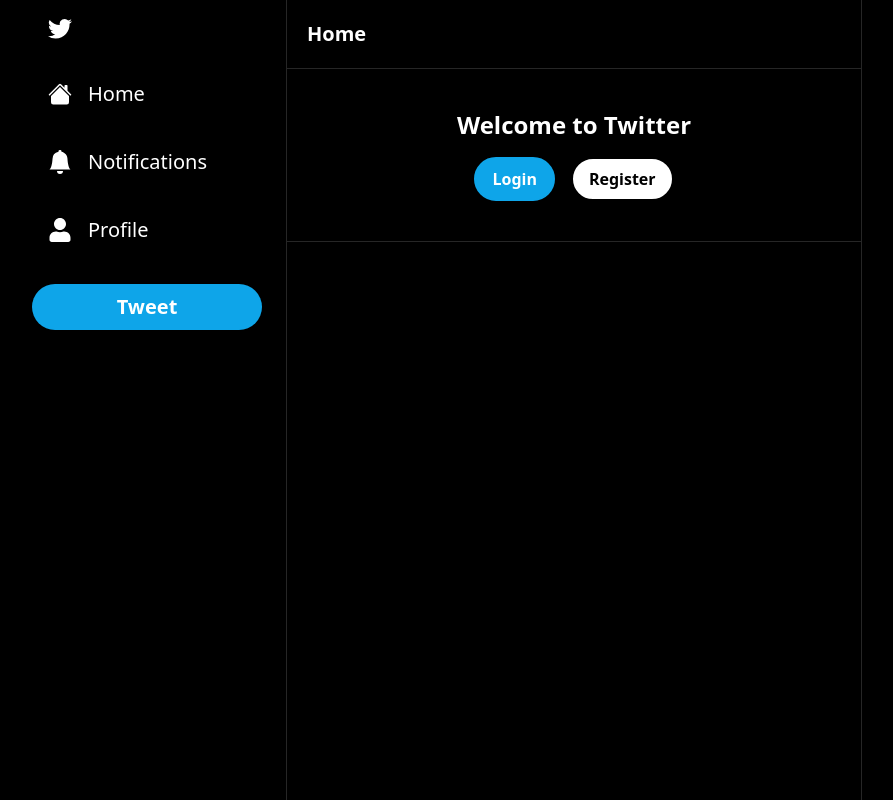
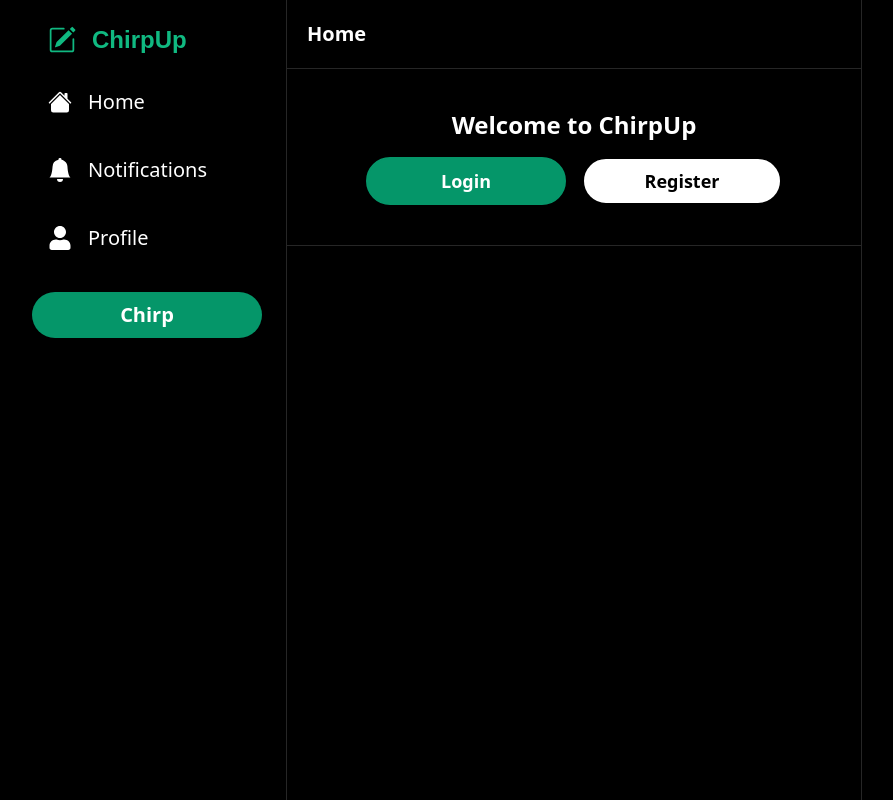
Before and after one commit to shazzad5709/KichirMichir, a Next.js app: page / in a window 1280 px wide. Shown: the whole page, without its empty margins (66-959 px from the left). Built offline with nearby package versions, Linux system fonts and the light colour scheme; no server answers; the database is empty.

Commit message:
changed some stylings

```diff
--- a/components/Button.tsx
+++ b/components/Button.tsx
@@ -29,11 +29,11 @@
         hover:opacity-80
         transition
         border-2
-        ${fullWidth ? 'w-full' : 'w-fit'}
-        ${secondary ? 'bg-white' : 'bg-sky-500'}
+        ${fullWidth ? 'w-full' : 'w-[200px]'}
+        ${secondary ? 'bg-white' : 'bg-emerald-600'}
         ${secondary ? 'text-black' : 'text-white'}
-        ${secondary ? 'border-black' : 'border-sky-500'}
-        ${large ? 'text-xl' : 'text-md'}
+        ${secondary ? 'border-black' : 'border-emerald-600'}
+        ${large ? 'text-xl' : 'text-lg'}
         ${large ? 'px-5' : 'px-4'}
         ${large ? 'py-3' : 'py-2'}
         ${outline ? 'bg-transparent' : ''}
--- a/components/Form.tsx
+++ b/components/Form.tsx
@@ -90,7 +90,7 @@
         </div>
       ) : (
         <div className="py-8">
-          <h1 className="text-white text-2xl text-center mb-4 font-bold">Welcome to Twitter</h1>
+          <h1 className="text-white text-2xl text-center mb-4 font-bold">Welcome to ChirpUp</h1>
           <div className="flex flex-row items-center justify-center gap-4">
             <Button label="Login" onClick={loginModal.onOpen} />
             <Button label="Register" onClick={registerModal.onOpen} secondary />
--- a/components/Input.tsx
+++ b/components/Input.tsx
@@ -27,7 +27,7 @@
           rounded-md
           outline-none
           text-white
-          focus:border-sky-500
+          focus:border-emerald-500
           focus:border-2
           transition
           disabled:bg-neutral-900
--- a/components/layout/FollowBar.tsx
+++ b/components/layout/FollowBar.tsx
@@ -1,8 +1,10 @@
 import useUsers from '@/hooks/useUsers';
 
 import Avatar from '../Avatar';
+import useCurrentUser from '@/hooks/useCurrentUser';
 
 const FollowBar = () => {
+  const { data: currentUser } = useCurrentUser();
   const { data: users = [] } = useUsers();
 
   if (users.length === 0) {
@@ -10,6 +12,8 @@
   }
 
   return (
+    <>
+      {currentUser? (
         <div className="px-6 py-4 hidden lg:block">
           <div className="bg-neutral-800 rounded-xl p-4">
             <h2 className="text-white text-xl font-semibold">Who to follow</h2>
@@ -26,6 +30,9 @@
               </div>
             </div>
           </div>
+        ) : (<></>)
+      }
+    </>
   );
 };
 
--- a/components/layout/Sidebar.tsx
+++ b/components/layout/Sidebar.tsx
@@ -7,7 +7,7 @@
 
 import SidebarItem from './SidebarItem';
 import SidebarLogo from './SidebarLogo';
-import SidebarTweetButton from './SidebarTweetButton';
+import SidebarTweetButton from './SidebarChirpButton';
 
 const Sidebar = () => {
   const { data: currentUser } = useCurrentUser();
--- a/components/layout/SidebarTweetButton.tsx
+++ b/components/layout/SidebarChirpButton.tsx
@@ -1,11 +1,11 @@
 import { useCallback } from "react";
-import { FaFeather } from "react-icons/fa";
+import { FaPencilAlt } from "react-icons/fa";
 import { useRouter } from "next/router";
 
 import useLoginModal from "@/hooks/useLoginModal";
 import useCurrentUser from "@/hooks/useCurrentUser";
 
-const SidebarTweetButton = () => {
+const SidebarChirpButton = () => {
   const router = useRouter();
   const loginModal = useLoginModal();
   const { data: currentUser } = useCurrentUser();
@@ -30,12 +30,12 @@
         flex
         items-center
         justify-center
-        bg-sky-500
+        bg-emerald-600
         hover:bg-opacity-80
         transition
         cursor-pointer
       ">
-        <FaFeather size={24} color="white" />
+        <FaPencilAlt size={24} color="white" />
       </div>
       <div className="
         mt-6
@@ -44,7 +44,7 @@
         px-4
         py-2
         rounded-full
-        bg-sky-500
+        bg-emerald-600
         hover:bg-opacity-90
         cursor-pointer
       ">
@@ -57,11 +57,11 @@
             text-white
             text-[20px]
         ">
-          Tweet
+          Chirp
         </p>
       </div>
     </div>
   );
 };
 
-export default SidebarTweetButton;
+export default SidebarChirpButton;
--- a/components/layout/SidebarItem.tsx
+++ b/components/layout/SidebarItem.tsx
@@ -58,7 +58,10 @@
         lg:flex
         items-row
         gap-4
-        p-4
+        w-full
+        px-4
+        my-2
+        py-2
         rounded-full
         hover:bg-slate-300
         hover:bg-opacity-10
--- a/components/layout/SidebarLogo.tsx
+++ b/components/layout/SidebarLogo.tsx
@@ -1,14 +1,15 @@
-import { useRouter } from "next/router";
-import { BsTwitter } from "react-icons/bs";
+import { useRouter } from 'next/router';
+import { BsPencilSquare } from 'react-icons/bs';
 
 const SidebarLogo = () => {
   const router = useRouter();
 
   return (
-    <div
-      onClick={() => router.push('/')}
-      className="
+    <div className='flex' onClick={() => router.push('/')}>
+      <div
+        className='
         rounded-full
+        lg:hidden
         h-14
         w-14
         p-4
@@ -18,8 +19,43 @@
         hover:bg-blue-300
         hover:bg-opacity-10
         cursor-pointer
-    ">
-      <BsTwitter size={28} color="white" />
+    '
+      >
+        <BsPencilSquare size={28} className='text-emerald-500' />
+      </div>
+      <div
+        className='
+        relative
+        hidden
+        lg:flex
+        items-row
+        gap-4
+        w-full
+        px-4
+        mt-4
+        py-2
+        rounded-full
+        hover:bg-slate-300
+        hover:bg-opacity-10
+        cursor-pointer
+        items-center
+        '
+      >
+        <BsPencilSquare size={28} className='text-emerald-500' />
+        <p
+          className='
+            hidden
+            lg:block
+            text-center
+            text-2xl
+            font-bold
+            font-poppins
+            text-emerald-500
+          '
+        >
+          ChirpUp
+        </p>
+      </div>
     </div>
   );
 };
--- a/styles/globals.css
+++ b/styles/globals.css
@@ -1,6 +1,9 @@
 @tailwind base;
 @tailwind components;
 @tailwind utilities;
+
+@import url('https://fonts.googleapis.com/css2?family=Play&display=swap');
+@import url('https://fonts.googleapis.com/css2?family=Poppins&display=swap');
 
 :root {
   @apply h-full bg-black
--- a/tailwind.config.js
+++ b/tailwind.config.js
@@ -6,7 +6,12 @@
     "./components/**/*.{js,ts,jsx,tsx}",
   ],
   theme: {
-    extend: {},
+    extend: {
+      fontFamily: {
+        play: ["Play", "sans-serif"],
+        poppins: ["Poppins", "sans-serif"],
+      },
+    },
   },
   plugins: [],
 }
```
Lines whose indentation alone changed are shown as unchanged.
